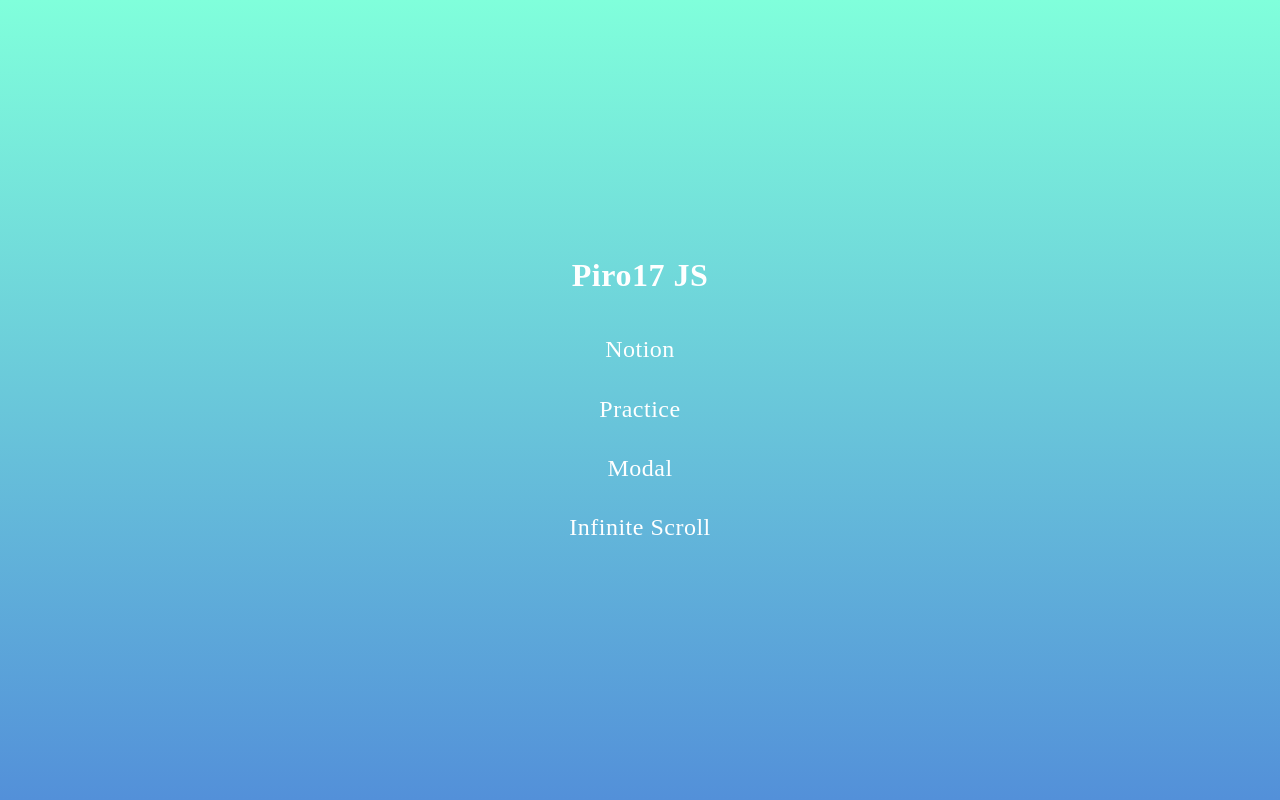
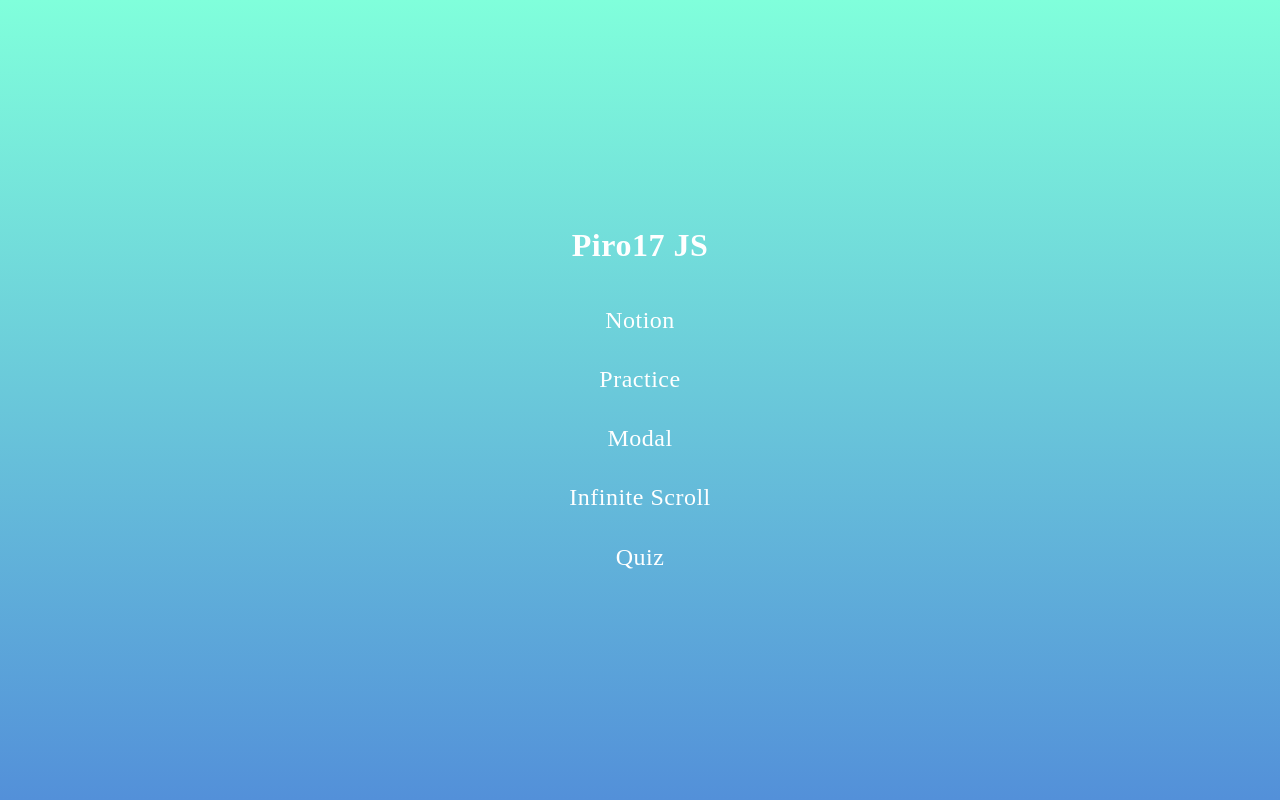
Before and after one commit to choibumsu/piro14-vanilla-js, a Django app: page / in a window 1280 px wide. Run offline with Django 3.2, Linux system fonts and the light colour scheme; some web fonts are replaced.

Commit message:
quiz link add

```diff
--- a/practice/templates/practice/home.html
+++ b/practice/templates/practice/home.html
@@ -23,6 +23,7 @@
 			<a href="/practice">Practice</a>
 			<a href="/modal">Modal</a>
 			<a href="/infinite-scroll">Infinite Scroll</a>
+			<a href="/quiz">Quiz</a>
 		</div>
 
 		<style>
--- a/static/javascript/index.js
+++ b/static/javascript/index.js
@@ -32,7 +32,7 @@
 const router = new Router()
 const app = document.querySelector('#app')
 
-router.route(location.pathname.replace('/', ''))
+router.route(location.pathname.replace('/quiz/', ''))
 window.addEventListener('popstate', () => {
-	router.route(location.pathname.replace('/', ''))
+	router.route(location.pathname.replace('/quiz/', ''))
 })
```
